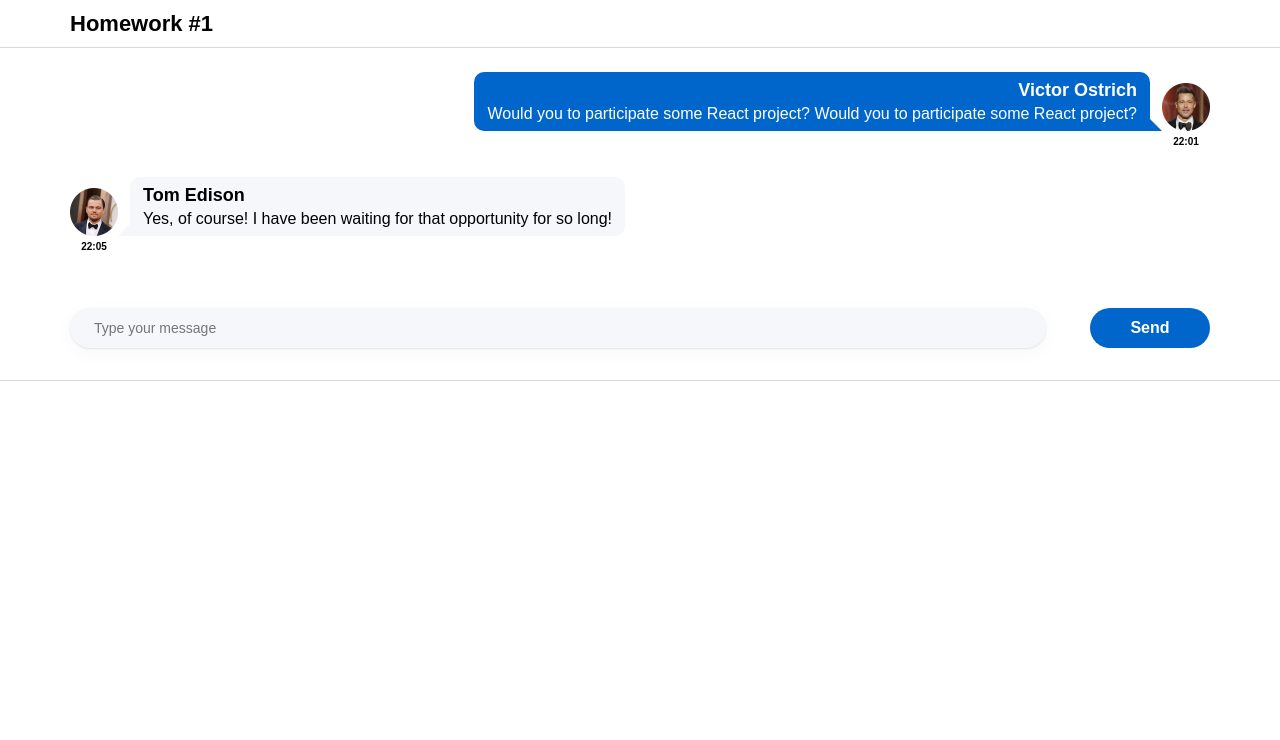
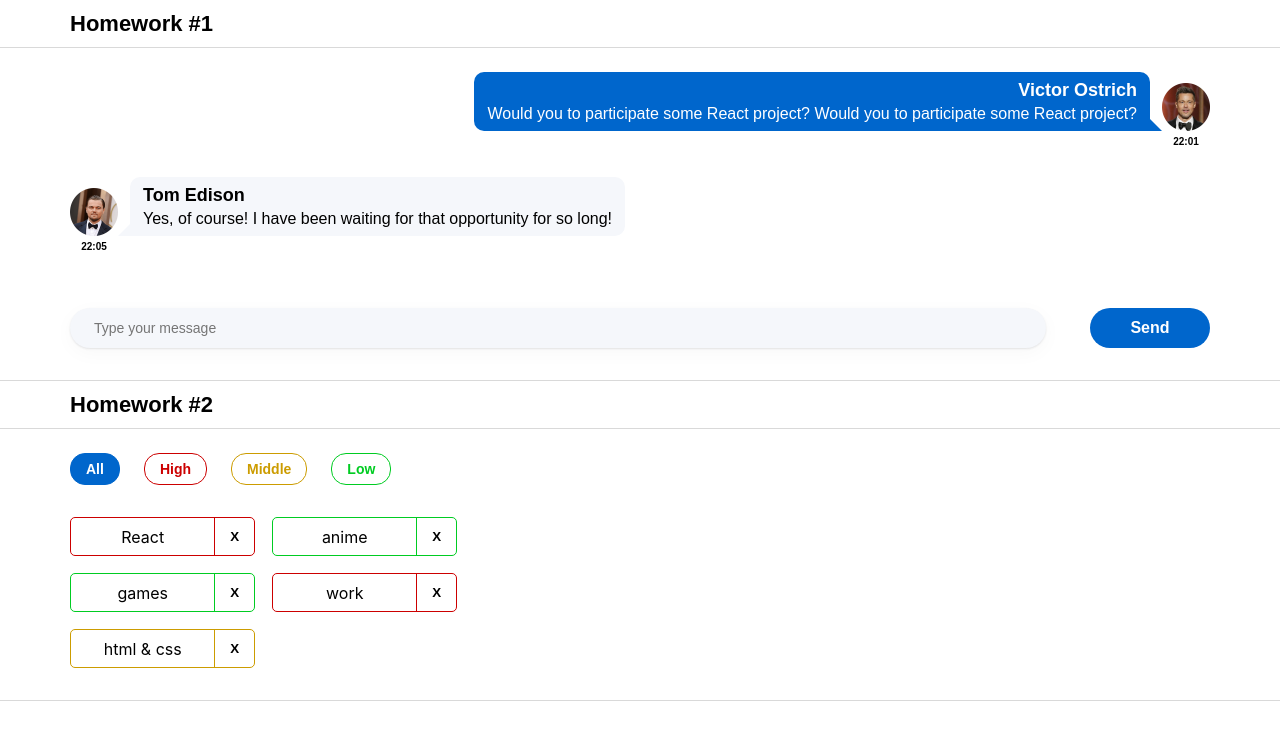
Before and after one commit to filatow/homework-front-s2, a React (Create React App) app: page /#/pre-junior in a window 1280 px wide. Before the commit this address led to /. Shown: the top 740 px of the page. Built offline with nearby package versions, Linux system fonts and the light colour scheme.

Commit message:
Finished homework 2.2

```diff
--- a/src/s1-main/App.tsx
+++ b/src/s1-main/App.tsx
@@ -1,13 +1,14 @@
 import React from 'react'
 import s from './App.module.css'
 import HW1 from '../s2-homeworks/hw01/HW1'
+import HW2 from '../s2-homeworks/hw02/HW2'
 
 function App() {
     return (
         <div className={s.App}>
             <HW1/>
             {/*раскомментировать по ходу выполнения*/}
-            {/*<HW2/>*/}
+            <HW2/>
             {/*<HW3/>*/}
             {/*<HW4/>*/}
 
--- a/src/s2-homeworks/hw02/HW2.tsx
+++ b/src/s2-homeworks/hw02/HW2.tsx
@@ -3,30 +3,30 @@
 import s2 from '../../s1-main/App.module.css'
 
 /*
-* 1 - описать типы AffairPriorityType, AffairType
-* 2 - указать нужный тип для defaultAffairs
-* 3 - дописать типы и логику функции filterAffairs и проверить её тестами
-* 4 - выполнить пункт 3 для функции deleteAffair
-* 5 - указать нужный тип в useState с affairs
-* 6 - дописать тип и логику функции deleteAffairCallback
-* 7 - в файле Affairs.tsx дописать типизацию пропсов
-* 8 - в файле Affairs.tsx дописать логику функций setAll, setHigh, setMiddle, setLow
-* 9 - в файле Affair.tsx дописать типизацию пропсов
-* 10 - в файле Affair.tsx дописать функции deleteCallback и использовать
-* 11 - в файле Affair.tsx отобразить приходящие данные
+* 1 - описать типы AffairPriorityType, AffairType [done]
+* 2 - указать нужный тип для defaultAffairs [done]
+* 3 - дописать типы и логику функции filterAffairs и проверить её тестами [done]
+* 4 - выполнить пункт 3 для функции deleteAffair [done]
+* 5 - указать нужный тип в useState с affairs [done]
+* 6 - дописать тип и логику функции deleteAffairCallback [done]
+* 7 - в файле Affairs.tsx дописать типизацию пропсов [done]
+* 8 - в файле Affairs.tsx дописать логику функций setAll, setHigh, setMiddle, setLow [done]
+* 9 - в файле Affair.tsx дописать типизацию пропсов [done]
+* 10 - в файле Affair.tsx дописать функции deleteCallback и использовать [done]
+* 11 - в файле Affair.tsx отобразить приходящие данные [done]
 * */
 
 // types
-export type AffairPriorityType = any // need to fix any
+export type AffairPriorityType = 'low' | 'middle' | 'high' // need to fix any
 export type AffairType = {
-    _id: any // need to fix any
-    name: any // need to fix any
+    _id: number // need to fix any
+    name: string // need to fix any
     priority: AffairPriorityType
 }
 export type FilterType = 'all' | AffairPriorityType
 
 // constants
-const defaultAffairs: any = [ // need to fix any
+const defaultAffairs: Array<AffairType> = [ // need to fix any
     {_id: 1, name: 'React', priority: 'high'}, // студенты могут изменить содержимое name и количество элементов в массиве, ...priority не менять!
     {_id: 2, name: 'anime', priority: 'low'},
     {_id: 3, name: 'games', priority: 'low'},
@@ -35,23 +35,29 @@
 ]
 
 // pure helper functions
-export const filterAffairs = (affairs: any, filter: any): any => { // need to fix any
-
-
-    return affairs // need to fix
+export const filterAffairs = (
+    affairs: Array<AffairType>,
+    filter: FilterType
+): Array<AffairType> => { // need to fix any
+    return affairs.filter((a) => {
+        if (filter === 'all') return true;
+        return a.priority === filter;
+    })
 }
-export const deleteAffair = (affairs: any, _id: any): any => { // need to fix any
-
-    return affairs // need to fix
+export const deleteAffair = (
+    affairs: Array<AffairType>,
+    _id: number
+): Array<AffairType> => { // need to fix any
+    return affairs.filter((a) => a._id !== _id);
 }
 
 function HW2() {
-    const [affairs, setAffairs] = useState<any>(defaultAffairs) // need to fix any
+    const [affairs, setAffairs] = useState<Array<AffairType>>(defaultAffairs) // need to fix any
     const [filter, setFilter] = useState<FilterType>('all')
 
     const filteredAffairs = filterAffairs(affairs, filter)
-    const deleteAffairCallback = (_id: any) => { // need to fix any
-        // need to fix
+    const deleteAffairCallback = (_id: number) => { // need to fix any
+        setAffairs(deleteAffair(affairs, _id));
     }
 
     return (
--- a/src/s2-homeworks/hw02/affairs/Affairs.tsx
+++ b/src/s2-homeworks/hw02/affairs/Affairs.tsx
@@ -4,24 +4,24 @@
 import s from './Affairs.module.css'
 
 type AffairsPropsType = {
-    data: any // need to fix any
-    setFilter: any
-    deleteAffairCallback: any
+    data: Array<AffairType> // need to fix any
+    setFilter: (filter: FilterType) => void
+    deleteAffairCallback: (_id: number) => void
     filter: FilterType
 }
 
 function Affairs(props: AffairsPropsType) {
     const setAll = () => {
-        // need to fix
+        props.setFilter('all');
     }
     const setHigh = () => {
-        // need to fix
+        props.setFilter('high');
     }
     const setMiddle = () => {
-        // need to fix
+        props.setFilter('middle');
     }
     const setLow = () => {
-        // need to fix
+        props.setFilter('low');
     }
 
     const cnAll = s.button + ' ' + s.all + (props.filter === 'all' ? ' ' + s.active : '')
--- a/src/s2-homeworks/hw02/affairs/affair/Affair.tsx
+++ b/src/s2-homeworks/hw02/affairs/affair/Affair.tsx
@@ -4,14 +4,13 @@
 import s2 from '../Affairs.module.css'
 
 type AffairPropsType = {
-    // key не нужно типизировать
     affair: AffairType
-    deleteAffairCallback: any // need to fix any
+    deleteAffairCallback: (_id: number) => void // need to fix any
 }
 
 function Affair(props: AffairPropsType) {
     const deleteCallback = () => {
-        // need to fix
+        props.deleteAffairCallback(props.affair._id)
     }
 
     const nameClass = s.name + ' ' + s2[props.affair.priority]
@@ -25,7 +24,7 @@
         >
             <div id={'hw2-name-' + props.affair._id} className={nameClass}>
                 {/*создаёт студент*/}
-
+                {props.affair.name}
                 {/**/}
             </div>
             <div id={'hw2-priority-' + props.affair._id} hidden>
@@ -35,8 +34,7 @@
             <button
                 id={'hw2-button-delete-' + props.affair._id}
                 className={buttonClass}
-                // need to fix
-
+                onClick={deleteCallback}
             >
                 {/*текст кнопки могут изменить студенты*/}
                 X
```
